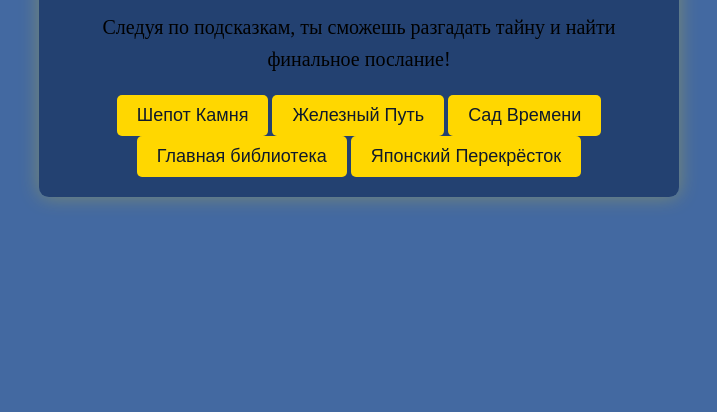
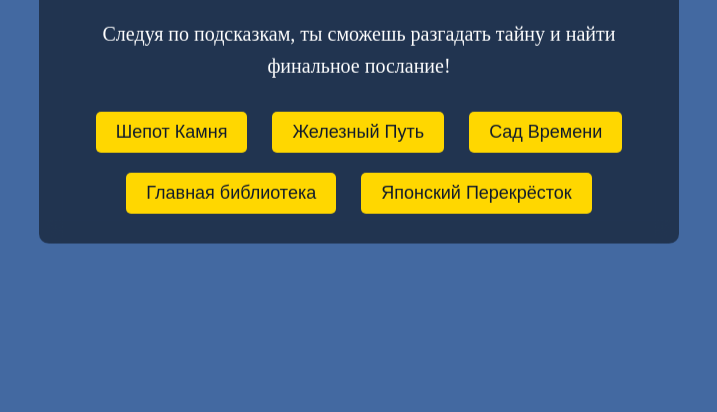
Before and after one commit to sashakosti/val_day_2025, a plain HTML site: page index.html in a window 1280 px wide. Shown: the part 388-800 px from the top of the page, without its empty margins (281-998 px from the left). Drawn offline with Linux system fonts and the light colour scheme.

Commit message:
Обновил кнопки в css + пофиксил lvl'ы + кайфую

```diff
--- a/assets/css/levels.css
+++ b/assets/css/levels.css
@@ -16,7 +16,7 @@ body {
 }
 
 .text-box {
-    background: rgba(255, 255, 255, 0.2); /* Светлая плашка */
+    background: rgba(173, 17, 170, 0.457); /* Светлая плашка */
     backdrop-filter: blur(10px); /* Размытие фона */
     color: black;
     padding: 10px 20px;
@@ -24,13 +24,25 @@ body {
     display: inline-block;
 }
 
+/* Фоновый контейнер (блюр) */
+.blur-container {
+    position: absolute;
+    left: 50%;
+    top: 50%;
+    transform: translate(-50%, -50%); /* Центрирование */
+    padding: 20px 40px; /* Размер области блюра */
+    background: rgba(0, 0, 0, 0.5); /* Затемнение */
+    backdrop-filter: blur(10px); /* Блюр */
+    border-radius: 10px; /* Скругление краёв */
+}
 
-.container {
-    position: absolute;
-    top: 50%;
-    left: 50%;
-    transform: translate(-50%, -50%);
+/* Контейнер с текстом */
+.text-container {
+    position: relative;
+    color: white;
+    font-size: 20px;
     text-align: center;
+    max-width: 600px; /* Максимальная ширина текста */
 }
 
 
@@ -56,7 +68,8 @@ button {
     background-color: #ffd700;
     color: #0f1a2b;
     border: none;
-    padding: 10px 20px;
+    margin: 10px; /* Расстояние между кнопками */
+    padding: 10px 20px; /* Сделает их чуть приятнее на вид */
     font-size: 18px;
     border-radius: 5px;
     cursor: pointer;
--- a/index.html
+++ b/index.html
@@ -8,7 +8,8 @@
     <link rel="icon" type="image/x-icon" href="assets/icons/icons8.png">
 </head>
 <body>
-    <div class="container">
+    <div class="blur-container">
+        <div class="text-container">
         <h1>Valentine Quest</h1>
         <p class="fade-in">В один из туманных вечеров ты получил загадочное письмо. В нём — фрагмент старинной карты и записка с таинственным символом...</p>
         <p class="fade-in">Следуя по подсказкам, ты сможешь разгадать тайну и найти финальное послание!</p>
@@ -18,6 +19,7 @@
         <button id="btn3" class="btn" disabled onclick="goTo('levels/sady_vremeni.html')">Сад Времени</button>
         <button id="btn4" class="btn" disabled onclick="goTo('levels/lampovaya_chitalka.html')">Главная библиотека</button>
         <button id="btn5" class="btn" disabled onclick="goTo('levels/yaponsky_perekrestok.html')">Японский Перекрёсток</button>
+        </div>
     </div>
 
     <script>
@@ -34,7 +36,10 @@
         function loadProgress() {
             let unlockedLevels = JSON.parse(localStorage.getItem('unlockedLevels')) || [];
             for (let i = 0; i < unlockedLevels.length; i++) {
-                document.getElementById('btn' + (unlockedLevels[i] + 1)).disabled = false;
+                let btn = document.getElementById('btn' + (unlockedLevels[i] + 1));
+                if (btn) {
+                    btn.disabled = false;
+                }
             }
         }
 
--- a/levels/kamenny_shepot.html
+++ b/levels/kamenny_shepot.html
@@ -4,14 +4,19 @@
     <meta charset="UTF-8">
     <title>Каменный Шепот</title>
     <link rel="stylesheet" href="../assets/css/levels.css">
+    <link rel="icon" type="image/x-icon" href="assets/icons/icons8.png">
 </head>
 <body style="background: url('../assets/images/kamenny_shepot.jpg') no-repeat center center/cover;">
+    <div class="blur-container">
+        <div class="text-container">
     <h1>Каменный Шепот</h1>
     <p> Ты знаешь, как звучит тишина?
 
         Она говорит тем, кто умеет слушать. Мне казалось, что я оставляю следы, но время стирает их, как ветер песок.
         Если ты сможешь услышать этот шёпот, значит, мы всё ещё связаны.
         Начни там, где время застывает, а слова обретают смысл.</p>
-    <button onclick="window.location.href='../index.html'" class="btn">Назад</button>
+        <button onclick="window.location.href='../index.html'" class="btn">Назад</button>
+        </div>
+    </div>
 </body>
 </html>
```
Also changed, not shown: levels/lampovaya_chitalka.html (+7 -2 lines), levels/sady_vremeni.html (+6 -1 lines), levels/yaponsky_perekrestok.html (+7 -2 lines), levels/zhelezny_put.html (+6 -1 lines).
